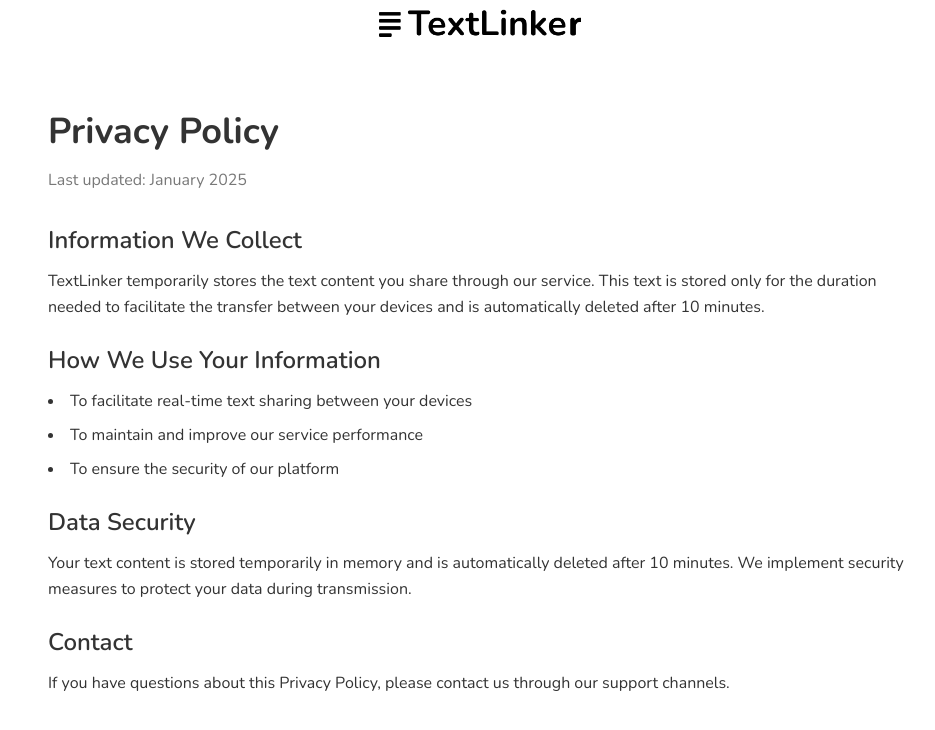
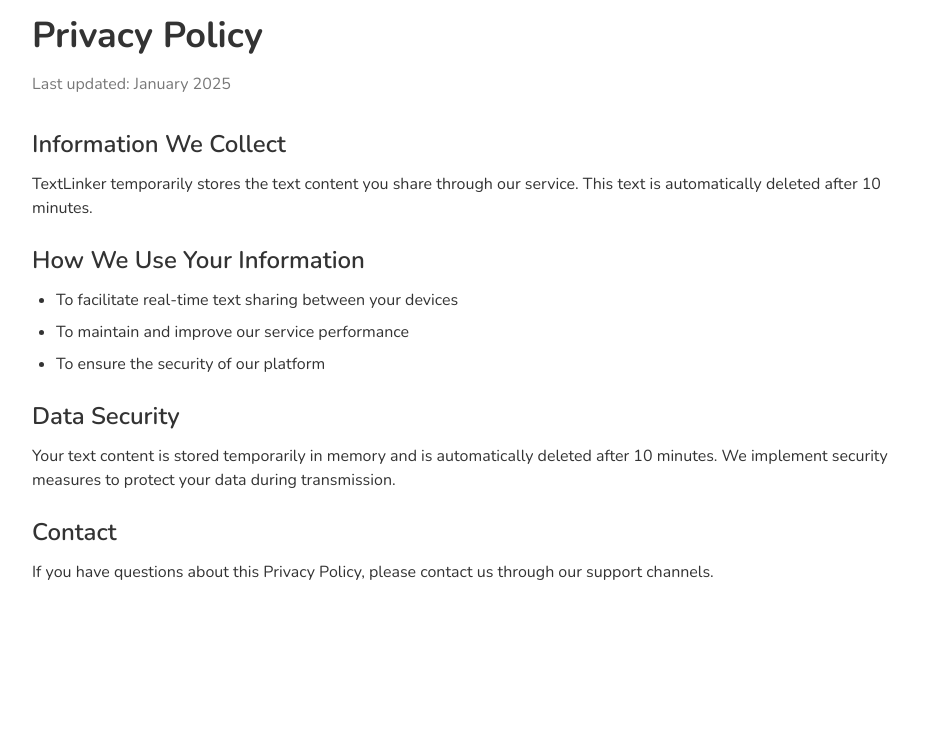
Before and after one commit to Youness00Maache/text-link-sync, a React (Vite) app: page /privacy in a window 1280 px wide. Shown: the top 730 px of the page, without its empty margins (160-1095 px from the left). Built offline with nearby package versions, Linux system fonts and the light colour scheme.

Commit message:
Fix privacy page loading issue

```diff
--- a/src/pages/Privacy.tsx
+++ b/src/pages/Privacy.tsx
@@ -1,30 +1,22 @@
-import { AppHeader } from "@/components/AppHeader";
-
 const Privacy = () => {
   return (
-    <div className="min-h-screen bg-background text-foreground">
-      <AppHeader />
+    <div className="min-h-screen bg-background text-foreground p-4">
+      <div className="max-w-4xl mx-auto">
+        <h1 className="text-4xl font-bold mb-4">Privacy Policy</h1>
+        <p className="text-muted-foreground mb-8">Last updated: January 2025</p>
 
-      <main className="container mx-auto px-4 py-8 max-w-4xl">
-        <div className="space-y-8">
-          <header>
-            <h1 className="text-4xl font-bold mb-4">Privacy Policy</h1>
-            <p className="text-muted-foreground">Last updated: January 2025</p>
-          </header>
-
-          <section className="space-y-6">
+        <div className="space-y-6">
           <div>
             <h2 className="text-2xl font-semibold mb-3">Information We Collect</h2>
-              <p className="leading-relaxed">
-                TextLinker temporarily stores the text content you share through our service. This text is stored only for
-                the duration needed to facilitate the transfer between your devices and is automatically deleted
-                after 10 minutes.
+            <p>
+              TextLinker temporarily stores the text content you share through our service.
+              This text is automatically deleted after 10 minutes.
             </p>
           </div>
 
           <div>
             <h2 className="text-2xl font-semibold mb-3">How We Use Your Information</h2>
-              <ul className="list-disc list-inside space-y-2 leading-relaxed">
+            <ul className="list-disc pl-6 space-y-2">
               <li>To facilitate real-time text sharing between your devices</li>
               <li>To maintain and improve our service performance</li>
               <li>To ensure the security of our platform</li>
@@ -33,7 +25,7 @@ const Privacy = () => {
 
           <div>
             <h2 className="text-2xl font-semibold mb-3">Data Security</h2>
-              <p className="leading-relaxed">
+            <p>
               Your text content is stored temporarily in memory and is automatically deleted after 10 minutes.
               We implement security measures to protect your data during transmission.
             </p>
@@ -41,13 +33,12 @@ const Privacy = () => {
 
           <div>
             <h2 className="text-2xl font-semibold mb-3">Contact</h2>
-              <p className="leading-relaxed">
+            <p>
               If you have questions about this Privacy Policy, please contact us through our support channels.
             </p>
           </div>
-          </section>
         </div>
-      </main>
+      </div>
     </div>
   );
 };
```
Lines whose indentation alone changed are shown as unchanged.
